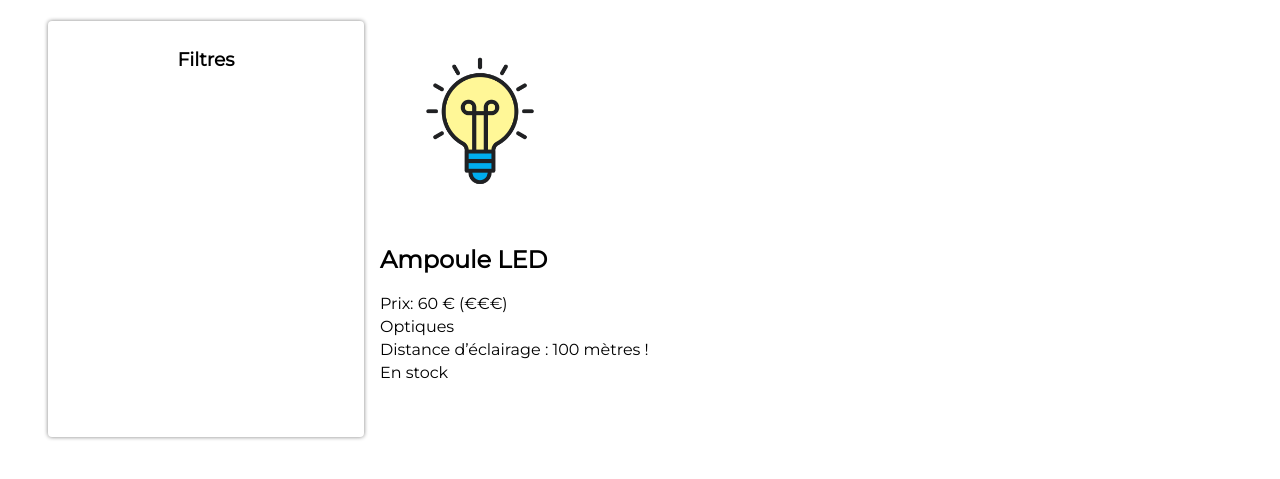
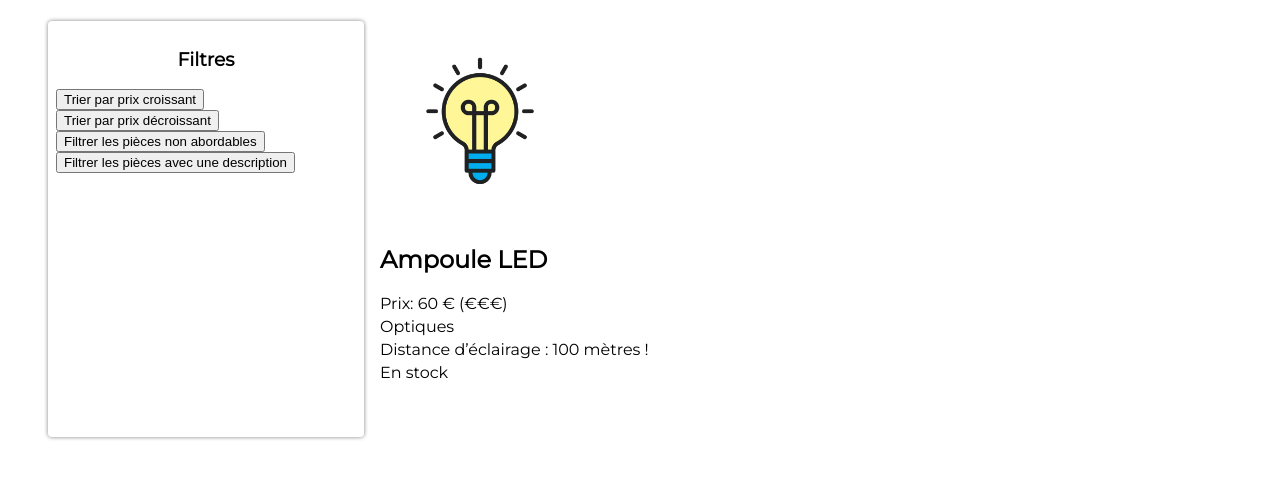
Before and after one commit to Anth0-12/Projet-Les-Bonnes-Pieces-Openclassrooms, a website: page index.html in a window 1280 px wide. Shown: the part 117-596 px from the top of the page. Drawn offline with Linux system fonts and the light colour scheme.

Commit message:
Ajout boutons "btn-trier-décroissant" et "btn-description" dans section filtres

```diff
--- a/index.html
+++ b/index.html
@@ -1,11 +1,13 @@
 <!DOCTYPE html>
 <html lang="fr">
+
 <head>
 	<meta charset="utf-8">
 	<title>Les Bonnes Pièces</title>
 	<link rel="stylesheet" href="styles.css">
 	<script type="module" src="pieces.js"></script>
 </head>
+
 <body>
 	<header>
 		<img src="images/logo-les-bonnes-pieces.png" alt="LOGO">
@@ -15,6 +17,13 @@
 		<!-- Menu de recherche -->
 		<section class="filtres">
 			<h3>Filtres</h3>
+			<button class="btn-trier">Trier par prix croissant</button>
+			<br>
+			<button class="btn-trier-decroissant">Trier par prix décroissant</button>
+			<br>
+			<button class="btn-filtrer">Filtrer les pièces non abordables</button>
+			<br>
+			<button class="btn-description">Filtrer les pièces avec une description</button>
 		</section>
 
 		<!-- Fiches produits -->
@@ -22,4 +31,5 @@
 		</section>
 	</main>
 </body>
+
 </html>
```
Lines whose indentation alone changed are shown as unchanged.
